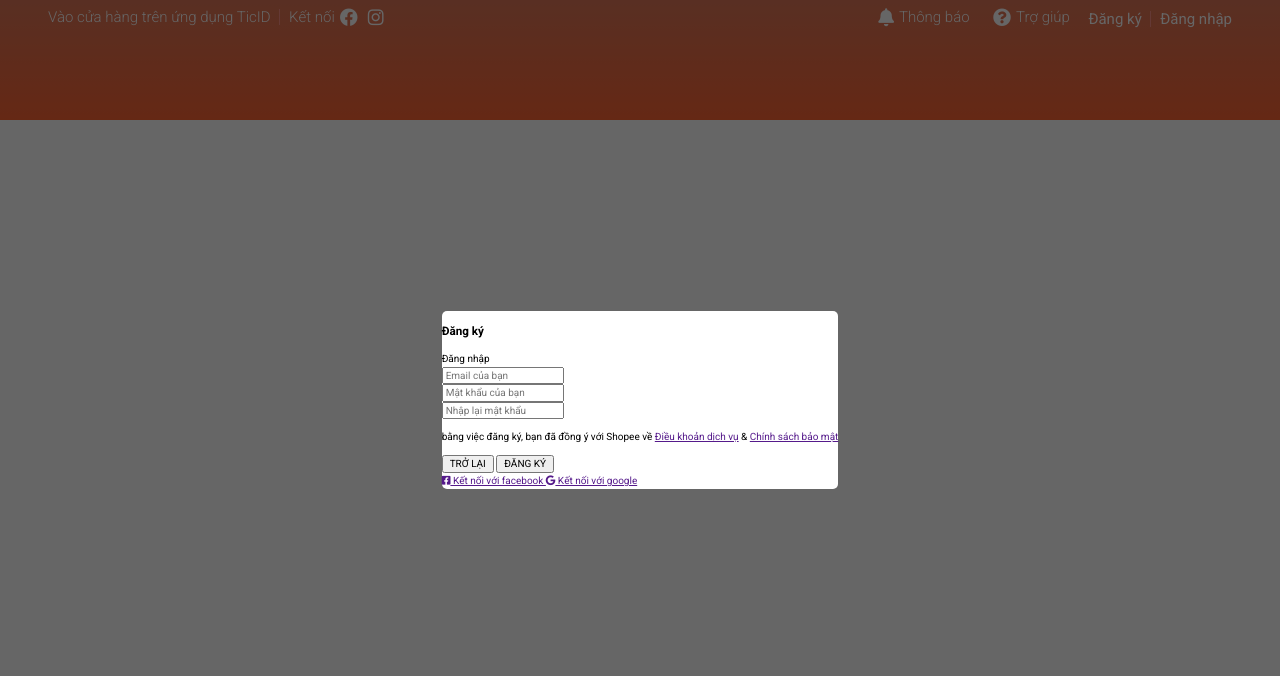
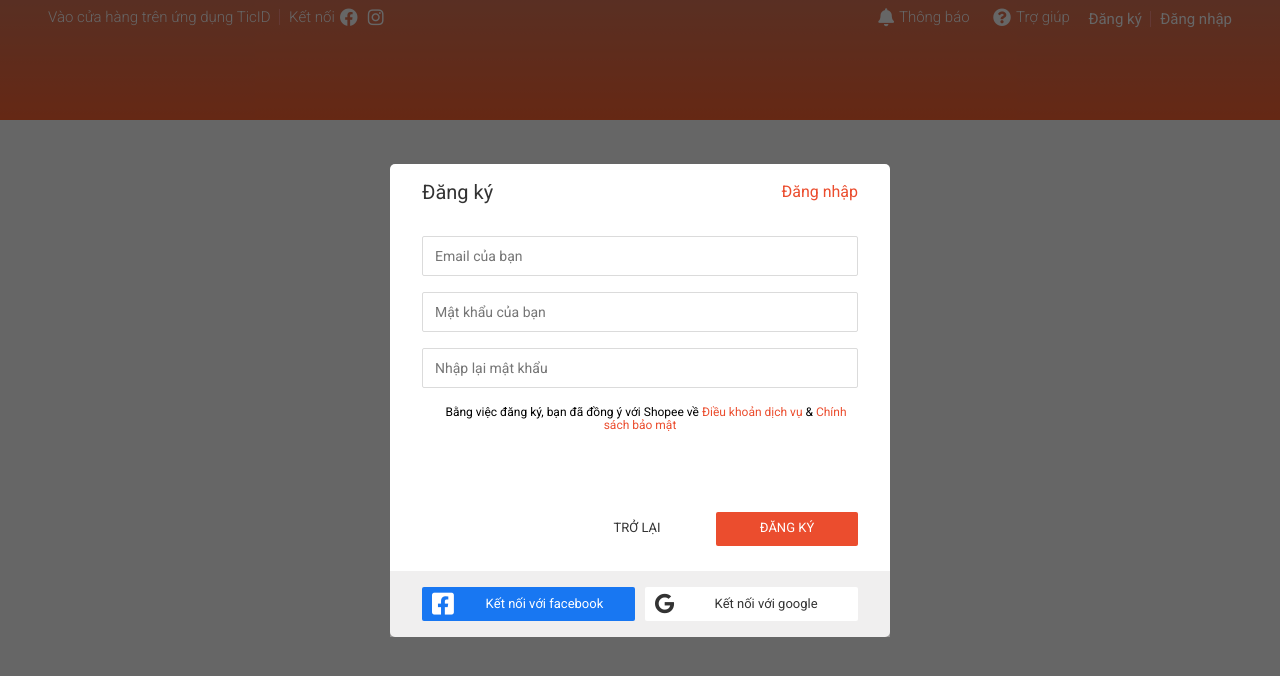
Before and after one commit to ducmk254/shopees, a website: page index.html in a window 1280 px wide. Drawn offline with Linux system fonts and the light colour scheme.

Commit message:
Finish css form register

```diff
--- a/assets/css/base.css
+++ b/assets/css/base.css
@@ -3,6 +3,7 @@
     --back-color: #000;
     --text-color: #333;
     --primary-color: rgba(235, 77, 46, 1);
+    --border-color: #dbdbdb
 }
 *{
     box-sizing: inherit; /* để cho các thẻ kế thừa lại box-sizing trong thẻ html */
@@ -97,3 +98,34 @@
     -ms-border-radius: 5px;
     -o-border-radius: 5px;
 }
+
+
+/* Buttun style */
+.btn{
+    background-color: var(--white-color);
+    min-width: 142px;
+    height: 34px;
+    border: none;
+    border-radius: 2px;
+    text-decoration: none;
+    -webkit-border-radius: 2px;
+    -moz-border-radius: 2px;
+    -ms-border-radius: 2px;
+    -o-border-radius: 2px;
+    font-size: 1.3rem;
+    padding: 0;
+    outline: none;
+    cursor: pointer;
+    color: var(--text-color);
+}
+.btn:hover {
+    background-color: rgba(0,0,0,0.05);
+}
+.btn.btn--primary{ /* chọn thẻ nào có cả 2 class này*/
+    background-color: var(--primary-color);
+    color: var(--white-color);
+}
+.btn.btn--disabled{
+    color: #ccc;
+    background-color: #ccc;
+}
--- a/assets/css/main.css
+++ b/assets/css/main.css
@@ -253,3 +253,119 @@
     font-size: 1.4rem;
     font-weight: 400;
 }
+
+/*-------athen form ------ */
+
+.auth-form{
+    width: 500px;
+    height: auto;
+}
+.auth-form__container {
+    padding: 0px 32px;
+
+}
+.auth-form__header{
+    display: flex;
+    align-items: center;
+    justify-content: space-between;
+}
+.auth-form__heading{
+    font-size: 2rem;
+    font-weight: 400;
+    color: var(--text-color);
+}
+.auth-form__switch-btn{
+    font-size: 1.6rem;
+    color: var(--primary-color);
+    font-weight: 400;
+    cursor: pointer;
+}
+
+.auth-form__form{
+
+
+}
+.auth-form__input{
+    width: 100%;
+    height: 40px;
+    margin-top: 16px;
+    padding: 0 12px;
+    font-size: 1.4rem;
+    border: 1px solid var(--border-color);
+    border-radius: 2px;
+    -webkit-border-radius: 2px;
+    -moz-border-radius: 2px;
+    -ms-border-radius: 2px;
+    -o-border-radius: 2px;
+    outline: none;
+}
+.auth-form__input:focus {
+    border-color: #777;
+}
+.auth-form__aside{
+    margin-top: 18px;
+    font-size: 1.2rem;
+    line-height: 1.3rem;
+    text-align: center;
+    text-indent: 12px;
+}
+.authen-form__policy-text{
+    font-size: 1.2rem;
+    line-height: 1.8rem;
+
+}
+.authen-text-link{
+    text-decoration: none;
+    color: var(--primary-color);
+
+}
+.auth-form__controls{
+    margin-top: 80px;
+    display: flex;
+    justify-content: flex-end;
+    align-items: center;
+}
+
+.btn--back {
+    margin-right: 8px;
+}
+
+.auth-form__socials{
+    background-color: rgba(218, 216, 216,0.4);
+    width: 100%;
+    height: auto;
+    padding: 16px 32px;
+    margin-top: 25px;
+    display: flex;
+    justify-content: space-between;
+    align-items: center;
+}
+.btn.btn--with-icon{
+    background-color: #1877f2;
+    flex: 1;
+    display: flex;
+    justify-content: space-between;
+    align-items: center;
+    color: var(--text-color);
+    text-align: center;
+}
+.btn.btn--with-icon .fa-facebook-square{
+    font-size: 2.5rem;
+    margin-left: 10px;
+    color: var(--white-color);
+}
+.btn.btn--with-icon span{
+    flex: 1;
+}
+.btn.btn--with-icon.btn-space{
+    margin-right: 10px;
+}
+.btn.btn--with-icon .fab.fa-google{
+    font-size: 2rem;
+    margin-left: 10px;
+    color: var(--text-color);
+}
+.btn.btn--with-icon.btn-gg{
+    background-color: var(--white-color);
+
+}
--- a/index.html
+++ b/index.html
@@ -109,9 +109,9 @@
 
                 </div>
                 <div class="modal__body">
-                    <div class="modal__inner">
                         <!--  Authen form  -->
                         <div class="auth-form">
+                            <div class="auth-form__container" >
                                 <div class="auth-form__header">
                                     <h3 class="auth-form__heading">
                                         Đăng ký
@@ -132,26 +132,26 @@
                                     </div>
                                 </div>
                                 <div class="auth-form__aside">
-                                <p class="auth-form__pilicy-text">bằng việc đăng ký, bạn đã đồng ý với Shopee về
-                                    <a href="" class="authen-form__policy-link">Điều khoản dịch vụ</a> &
-                                    <a href="" class="authen-form__policy-link">Chính sách bảo mật</a>
+                                    <p class="auth-form__pilicy-text">Bằng việc đăng ký, bạn đã đồng ý với Shopee về
+                                        <a href="" class="authen-text-link">Điều khoản dịch vụ</a> &
+                                        <a href="" class="authen-text-link">Chính sách bảo mật</a>
                                     </p>
                                 </div>
 
                                 <div class="auth-form__controls">
-                                <button class="btn">TRỞ LẠI</button>
+                                    <button class="btn btn--back">TRỞ LẠI</button>
                                     <button class="btn btn--primary">ĐĂNG KÝ</button>
                                 </div>
+                            </div>
                             <div class="auth-form__socials">
-                                <a href="" class="btn btn--with-icon">
+                                <a href="" class="btn btn--with-icon btn-space">
                                     <i class="fab fa-facebook-square"></i>
-                                    Kết nối với facebook
+                                    <span style="color: var(--white-color);">Kết nối với facebook</span>
                                 </a>
-                                <a href="" class="btn btn--with-icon">
+                                <a href="" class="btn btn--with-icon btn-gg">
                                     <i class="fab fa-google"></i>
-                                    Kết nối với google
+                                    <span>Kết nối với google</span>
                                 </a>
-                            </div>
                             </div>
                         </div>
                 </div>
```
Also changed, not shown: README.md. Lines whose indentation alone changed are shown as unchanged.
